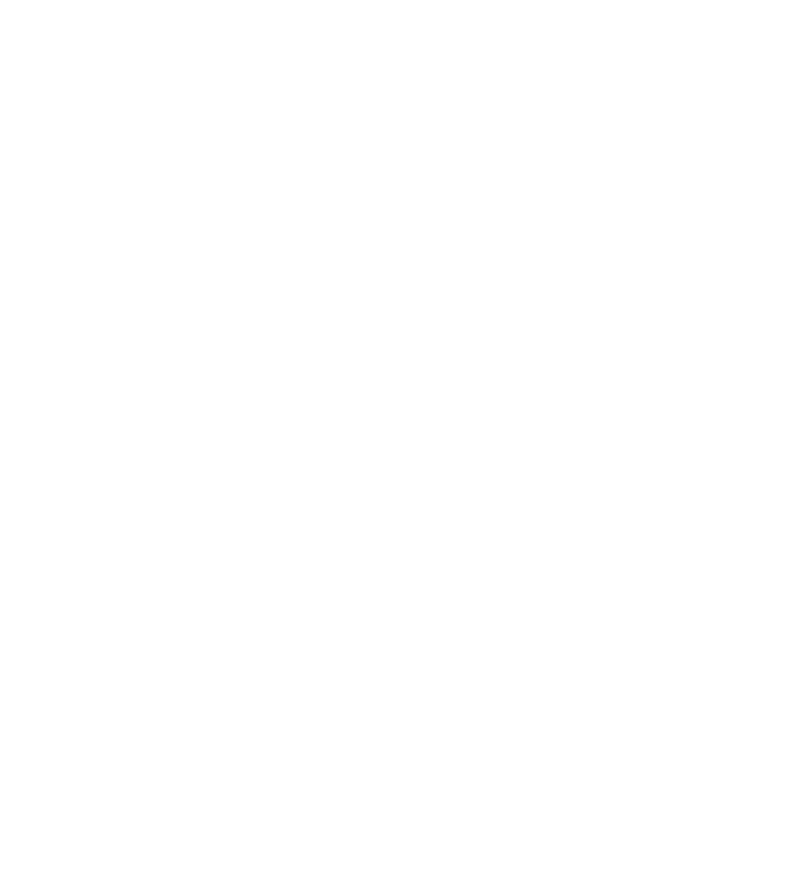
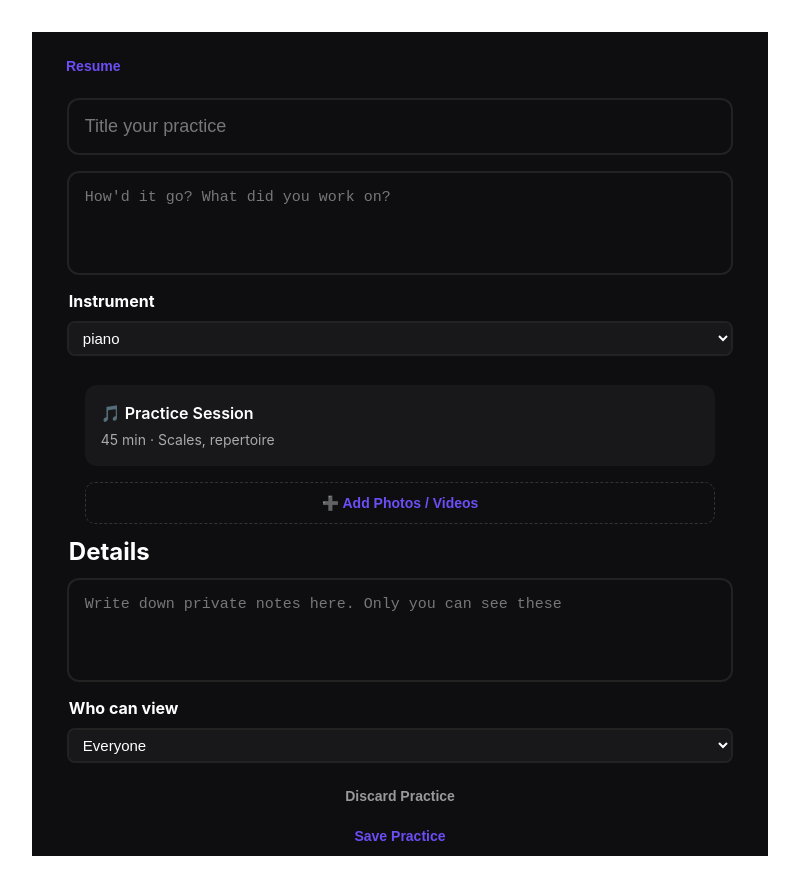
Before and after one commit to tesessa/Strava-Musician-App, a React (Vite) app in the folder apps/web/: page /post in a window 1280 px wide. Before the commit this address had no page. Shown: the whole page, without its empty margins (240-1039 px from the left). Before the commit the page ends 800 px from the top, so only its background shows below. Built offline with nearby package versions, Linux system fonts and the light colour scheme; the HTML template or start-up script is replaced by a standard one.

Commit message:
Post page done

```diff
--- a/apps/web/src/App.tsx
+++ b/apps/web/src/App.tsx
@@ -3,6 +3,7 @@
 import { BrowserRouter, Routes, Route } from "react-router-dom";
 import Login from './pages/Login';
 import PracticePage from "./pages/record";
+import Post from "./pages/Post"
 
 function App() {
     return (
@@ -10,6 +11,7 @@
       <Routes>
         <Route path="/" element={<Login />} />
         <Route path="/practice" element={<PracticePage/>} />
+        <Route path="/post" element={<Post/>} />
       </Routes>
     </BrowserRouter>
   );
--- /dev/null
+++ b/apps/web/src/pages/Post.tsx
@@ -0,0 +1,66 @@
+import { useState } from "react";
+import "./post.css"
+import { useNavigate } from "react-router-dom";
+
+const Post = () => {
+    const navigate = useNavigate();
+    const [title, setTitle] = useState("");
+    const [notes, setNotes] = useState("");
+    const [privateNotes, setPrivateNotes] = useState("");
+    const [visibility, setVisibility] = useState<"public" | "private" | "friends">("public");
+    const [instrument, setInstrument] = useState("");
+    // const ret = 0;
+    return (
+        <div className="post-container">
+
+            <div className="post-header">
+                <button className="header-btn resume" onClick={() => navigate("/practice")}>Resume</button>
+            </div>
+            <div className="post-content">
+                <input className="title-input" type="text" placeholder="Title your practice" value={title} onChange={(e) => setTitle(e.target.value)} />
+
+                <textarea className="notes-input" placeholder="How'd it go? What did you work on?" value={notes} onChange={(e) => setNotes(e.target.value)} />
+
+                <h4 className="section-title">Instrument</h4>
+                <div className="visibility-row">
+                    {/* <span>Who can view</span> */}
+                    <select value={instrument} onChange={(e) => setInstrument(e.target.value as any)}>
+                        <option value="piano">piano</option>
+                        <option value="violin">violin</option>
+                        <option value="other">Other</option>
+                    </select>
+                </div>
+
+                <div className="activity-card">
+                    <div className="activity-type">🎵 {instrument} Practice Session</div>
+                    <div className="activity-meta">45 min · Scales, repertoire</div>
+                </div>
+
+                {/* Media */}
+                <div className="media-upload">
+                    <button className="media-btn">➕ Add Photos / Videos</button>
+                </div>
+
+                <h2 className="section-title">Details</h2>
+                <textarea className="notes-input" placeholder="Write down private notes here. Only you can see these" value={privateNotes} onChange={(e) => setPrivateNotes(e.target.value)} />
+                {/* Visibility */}
+
+                <h4 className="section-title">Who can view</h4>
+                <div className="visibility-row">
+                    {/* <span>Who can view</span> */}
+                    <select value={visibility} onChange={(e) => setVisibility(e.target.value as any)}>
+                        <option value="public">Everyone</option>
+                        <option value="friends">Friends</option>
+                        <option value="private">Only me</option>
+                    </select>
+                </div>
+            </div>
+            <button className="header-btn discard">Discard Practice</button>
+            {/* <span className="header-title">Save Activity</span> */}
+            <button className="header-btn save">Save Practice</button>
+
+        </div>
+    )
+}
+
+export default Post;
--- /dev/null
+++ b/apps/web/src/pages/post.css
@@ -0,0 +1,169 @@
+/* .post-container {
+  height: 100vh;
+  position: relative;
+  overflow: hidden;
+  font-family: 'Inter', -apple-system, BlinkMacSystemFont, sans-serif;
+  background: #020007ad;
+  color: white;
+} */
+
+.post-container {
+  min-height: 100vh;
+  background: #0e0e10;
+  color: white;
+  font-family: 'Inter', -apple-system, BlinkMacSystemFont, sans-serif;
+  display: flex;
+  flex-direction: column;
+}
+
+/* Header */
+.post-header {
+  display: flex;
+  align-items: center;
+  justify-content: space-between;
+  color: #6c4ef6;
+  padding: 14px 16px;
+  /* border-bottom: 1px solid #222; */
+}
+
+.header-title {
+  font-weight: 600;
+}
+
+.header-btn {
+  background: none;
+  border: none;
+  color: #6c4ef6;
+  /* color: #ff6a00; */
+  font-weight: 600;
+  cursor: pointer;
+}
+
+.header-btn.discard {
+  color: #999;
+}
+
+/* Title */
+.title-input {
+  padding: 16px;
+  font-size: 18px;
+  border: none;
+  /* outline: none; */
+  outline: 2px solid #222;
+  /* outline: 2px solid rgb(45, 44, 44); */
+  background: transparent;
+  color: white;
+  /* border-bottom: 1px solid #222; */
+  /* max-width: 40vh; */
+  justify-content: center;
+  width: 100%;
+  margin-bottom: 20px;
+  border-radius: 10px;
+}
+
+.post-content {
+  max-width: 100vh;          /* feels very “mobile app” */
+  margin: 0 auto;            /* centers the column */
+  width: 90%;
+}
+
+
+.title-input::placeholder {
+  color: #777;
+}
+
+/* Notes */
+.notes-input {
+  padding: 16px;
+  font-size: 15px;
+  min-height: 100px;
+  resize: none;
+  border: none;
+  outline: 2px solid #222;
+  background: transparent;
+  color: white;
+  width: 100%;
+  border-radius: 10px;
+  /* border-bottom: 1px solid #222; */
+}
+
+.notes-input::placeholder {
+  color: #777;
+}
+
+/* Activity card */
+.activity-card {
+  margin: 16px;
+  padding: 16px;
+  background: #18181b;
+  border-radius: 12px;
+}
+
+.activity-type {
+  font-weight: 600;
+  margin-bottom: 4px;
+  text-transform: capitalize;
+}
+
+.activity-meta {
+  color: #aaa;
+  font-size: 14px;
+}
+
+/* Media */
+.media-upload {
+  padding: 0 16px;
+  margin-bottom: 10px;
+}
+
+.media-btn {
+  width: 100%;
+  padding: 12px;
+  background: transparent;
+  border: 1px dashed #333;
+  border-radius: 10px;
+  /* color: #ff6a00; */
+  color: #6c4ef6;
+  font-weight: 600;
+  cursor: pointer;
+}
+
+/* Visibility */
+.visibility-row {
+  display: flex;
+  justify-content: space-between;
+  align-items: center;
+  /* padding: 16px; */
+  /* border-top: 1px solid #222; */
+}
+
+.visibility-row select {
+  background: #18181b;
+  color: white;
+  border: none;
+  outline: 2px solid #222;
+  width: 100%;
+  padding: 6px 10px;
+  border-radius: 6px;
+  font-size: 15px;
+  margin-bottom: 15px;
+}
+
+/* Resume */
+.resume-btn {
+  margin: 16px;
+  padding: 14px;
+  border-radius: 14px;
+  border: none;
+  color: #6c4ef6;
+  /* background: #6c4ef6; */
+  /* background: #ff6a00; */
+  /* color: white; */
+  font-weight: 700;
+  cursor: pointer;
+}
+
+.section-title {
+    margin-top: 10px;
+    margin-bottom: 10px;
+}
```
